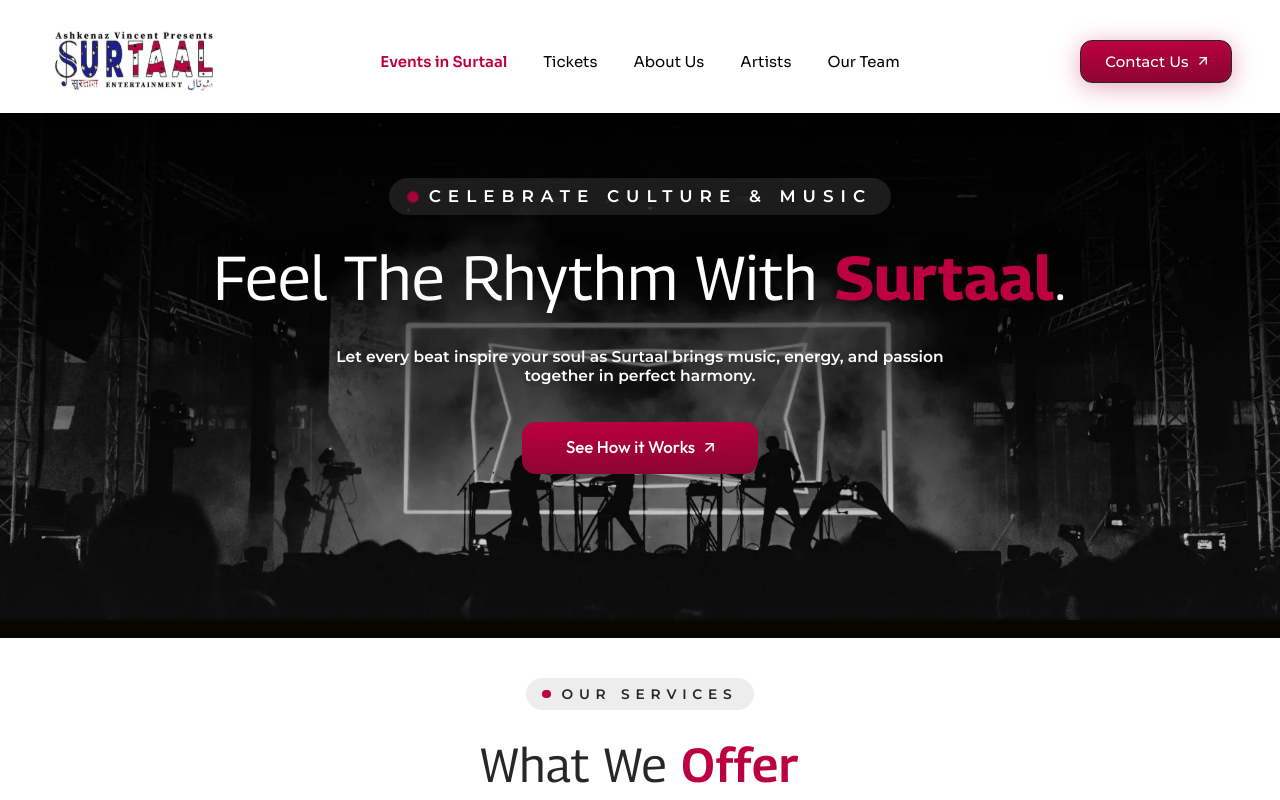
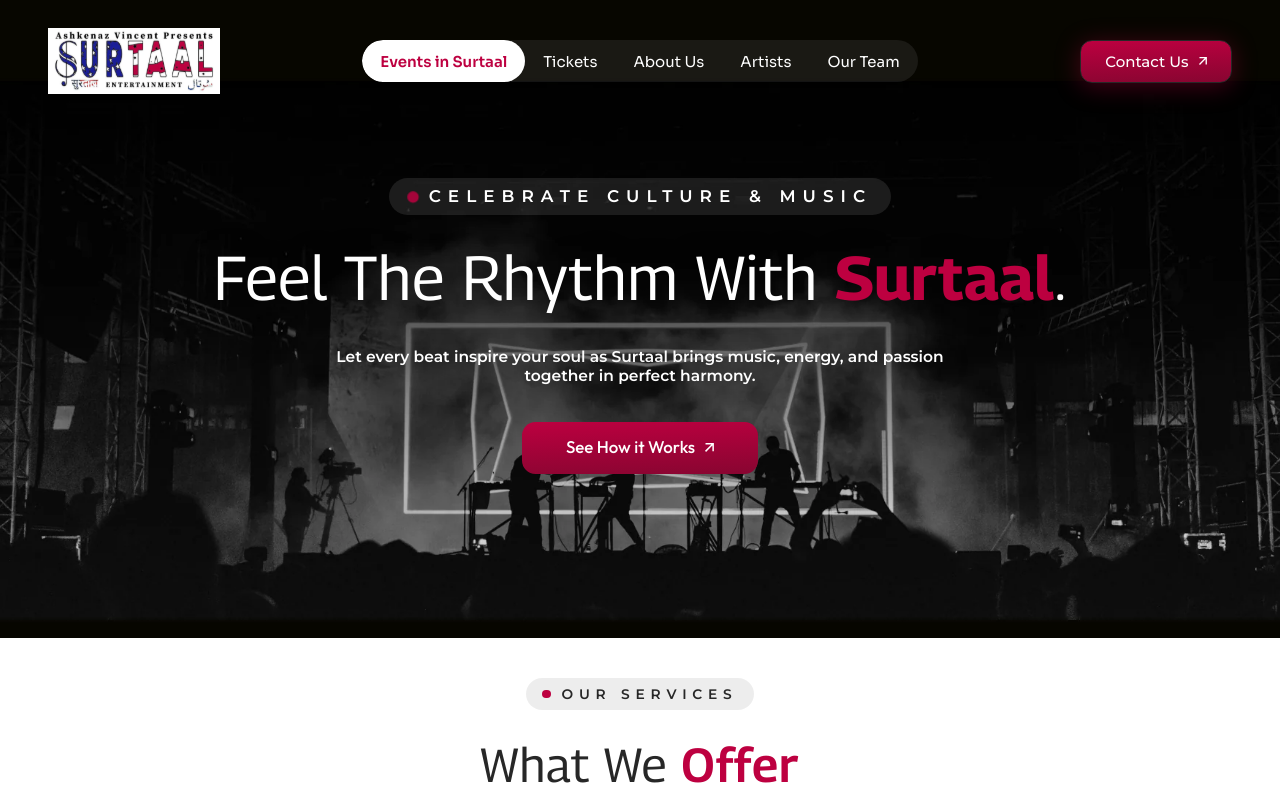
Before and after one commit to ahsanpasha/surtaalentertainment, a Next.js app: page / in a window 1280 px wide. Shown: the top 800 px of the page. Built offline with nearby package versions, Linux system fonts and the light colour scheme.

Commit message:
navbar ckear

```diff
--- a/src/component/Navbar/Navbar.css
+++ b/src/component/Navbar/Navbar.css
@@ -17,7 +17,7 @@
   font-family: "Sora-Regular", sans-serif;
   font-weight: 400;
   line-height: 100%;
-  color: #000000;
+  color: #ffffff;
   transition: color 0.3s ease;
 }
 
@@ -82,7 +82,7 @@
   left: 0;
   width: 100%;
   z-index: 1100;
-  background: white;
+  background: transparent;
   border-bottom: 1px solid transparent;
   transition:
     background-color 0.35s ease,
@@ -91,10 +91,21 @@
 }
 
 .navbar-root.is-scrolled {
-  background: white;
+  background: rgba(8, 6, 0, 0.88);
   backdrop-filter: blur(18px);
   -webkit-backdrop-filter: blur(18px);
-  border-bottom-color: rgba(0, 0, 0, 0.07);
+  border-bottom-color: rgba(255, 255, 255, 0.07);
+}
+
+@media (max-width: 440px) {
+  .navbar-root {
+    background: white;
+  }
+
+  .navbar-root.is-scrolled {
+    background: white;
+    border-bottom-color: rgba(0, 0, 0, 0.07);
+  }
 }
 
 .navbar-brand-link {
@@ -491,7 +502,7 @@
 }
 
 .navbar-menu-toggle span {
-  background: #000000;
+  background: #ffffff;
 }
 
 .navbar-menu-toggle:hover {
@@ -506,6 +517,12 @@
 
 .navbar-menu-toggle.open span {
   background: #ffffff;
+}
+
+@media (max-width: 440px) {
+  .navbar-menu-toggle span {
+    background: #000000;
+  }
 }
 
 @media (max-width: 440px) {
```
